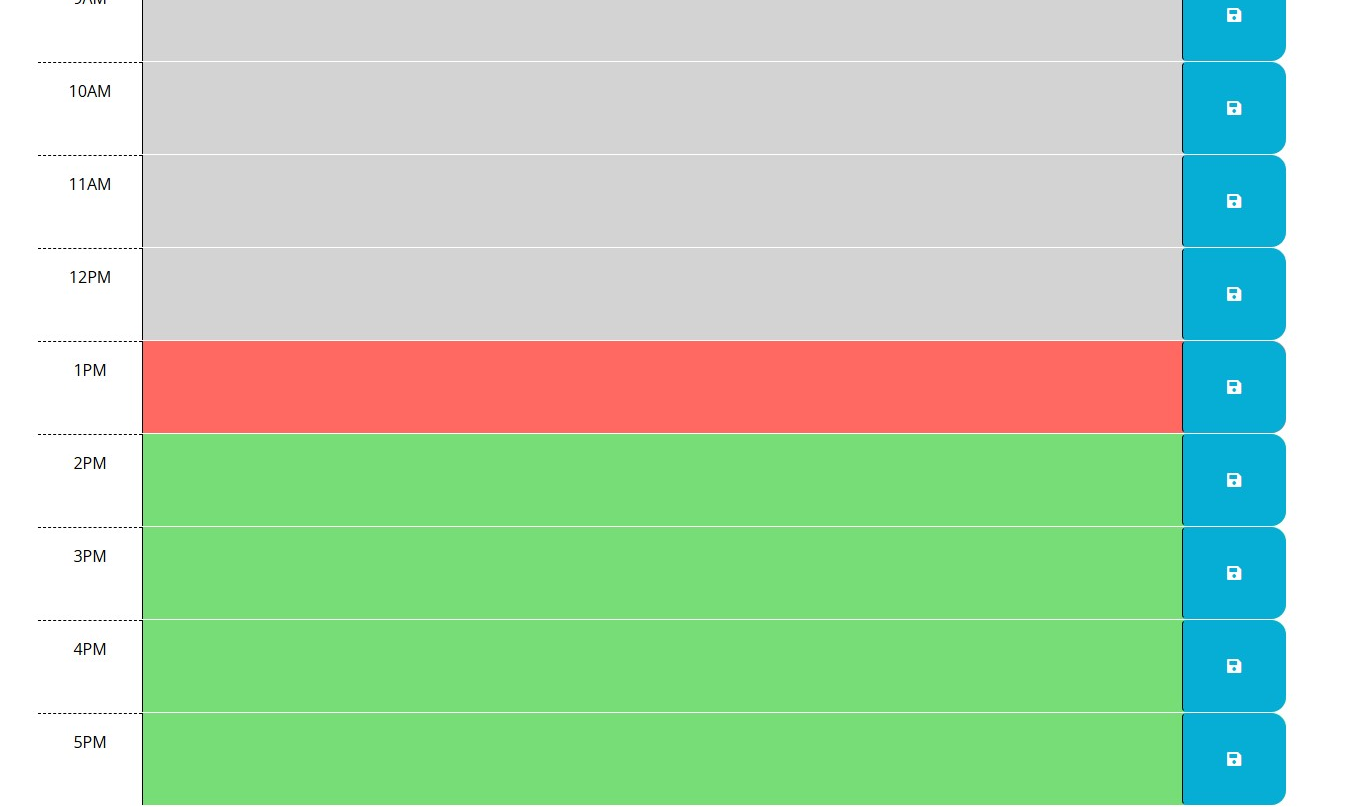
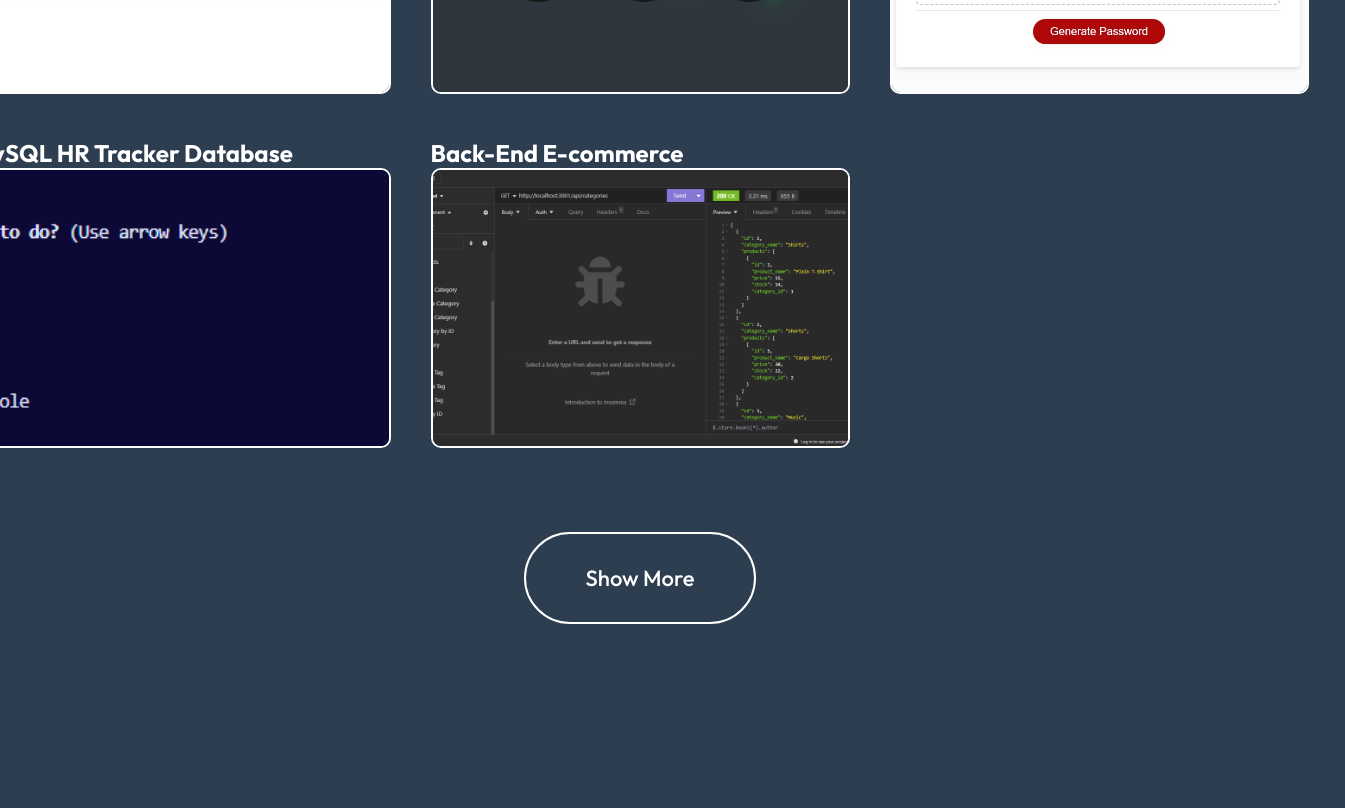
Before and after one commit to the-real-chrisp/react_portfolio, a React (Vite) app: page / in a window 1280 px wide. Shown: the part 4620-5428 px from the top of the page, 1345 px wide, since content can reach past the window. After the commit the page ends 5324 px from the top, so only its background shows below. Built offline with nearby package versions, Linux system fonts and the light colour scheme.

Commit message:
Added styling for MyWork section and inlcuded name for work

```diff
--- a/src/Components/MyWork/MyWork.css
+++ b/src/Components/MyWork/MyWork.css
@@ -0,0 +1,54 @@
+.mywork{
+    display: flex;
+    flex-direction: column;
+    justify-content: center;
+    align-items: center;
+    gap: 80px;
+    margin: 80px 170px;
+}
+
+.mywork_title h1{
+    padding: 0px 30px;
+    font-size: 80px;
+    font-weight: 600;
+}
+
+.mywork-container{
+    display: grid;
+    grid-template-columns: 1fr 1fr 1fr;
+    gap: 40px;
+}
+
+.mywork-container img{
+    box-sizing: border-box;
+    width: 419px;
+    height: 280px;
+    object-fit: cover;
+    border: 2px solid white;
+    border-radius: 10px;
+    transition: 0.3s;
+    cursor: pointer;
+}
+
+.mywork-container img:hover{
+    transform: scale(1.10);
+    border: 4px solid rgba(0,255,141,1);
+}
+
+.mywork-showmore{
+    display: flex;
+    gap: 15px;
+    border-radius: 50px;
+    border: 2px solid white;
+    padding: 30px 60px;
+    font-size: 22px;
+    font-weight: 500;
+    margin-bottom: 80px;
+    transition: 0.6s;
+    cursor: pointer;
+}
+
+.mywork-showmore:hover{
+    transition: 0.6s;
+    transform: scale(1.05);
+}
--- a/src/Components/MyWork/MyWork.jsx
+++ b/src/Components/MyWork/MyWork.jsx
@@ -9,8 +9,16 @@ const MyWork = () => {
                 <h1>My Latest Work</h1>
             </div>
             <div className="mywork-container">
+                {/* {mywork_data.map((work, index) => {
+                    return <img key={index} src={work.work_img} alt="" />
+
+                })} */}
                 {mywork_data.map((work, index) => {
-            return <img key={index} src= {work.work_img} alt="" />
+                    return <div key={index} className="work-format">
+                        {/* <h3>{work.work_no}</h3> */}
+                        <h2>{work.work_name}</h2>
+                        <img key={index} src={work.work_img} alt="" />
+                    </div>
                 })}
             </div>
             <div className="mywork-showmore">
```
Lines whose indentation alone changed are shown as unchanged.
